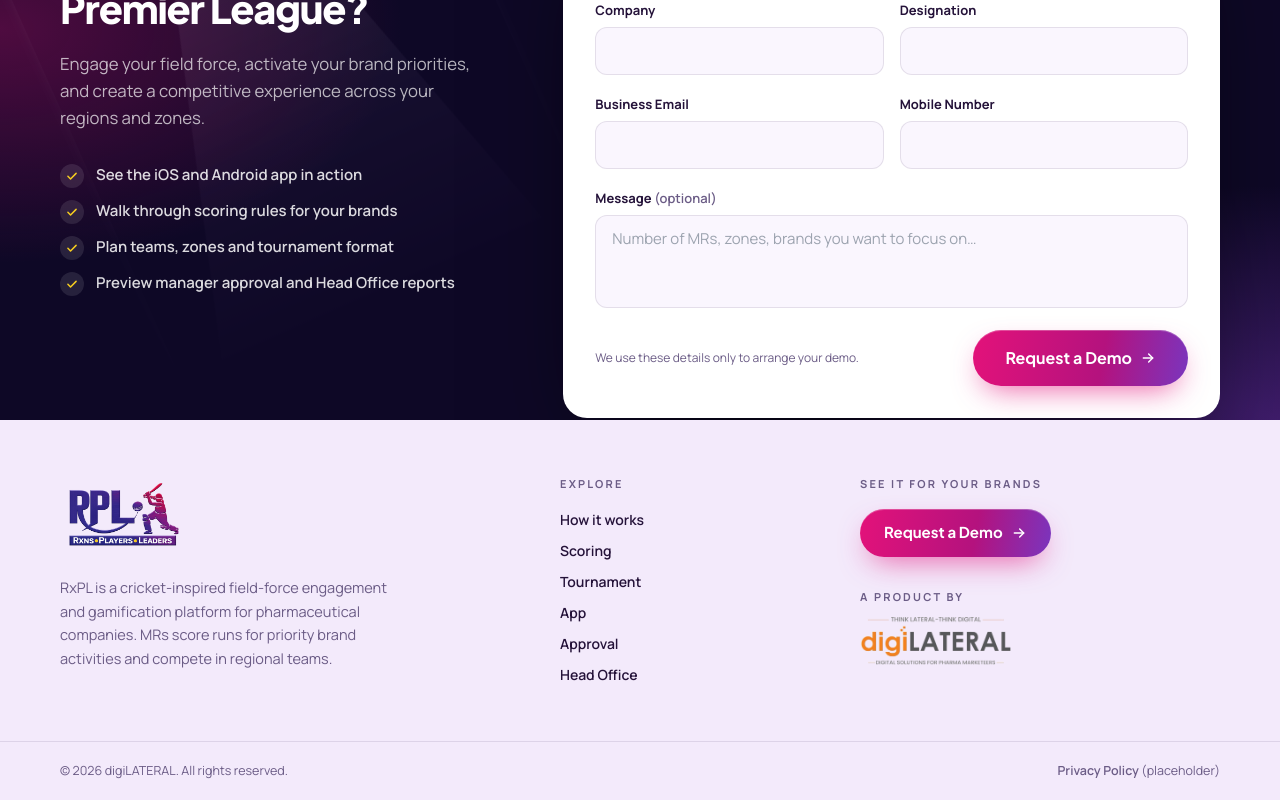
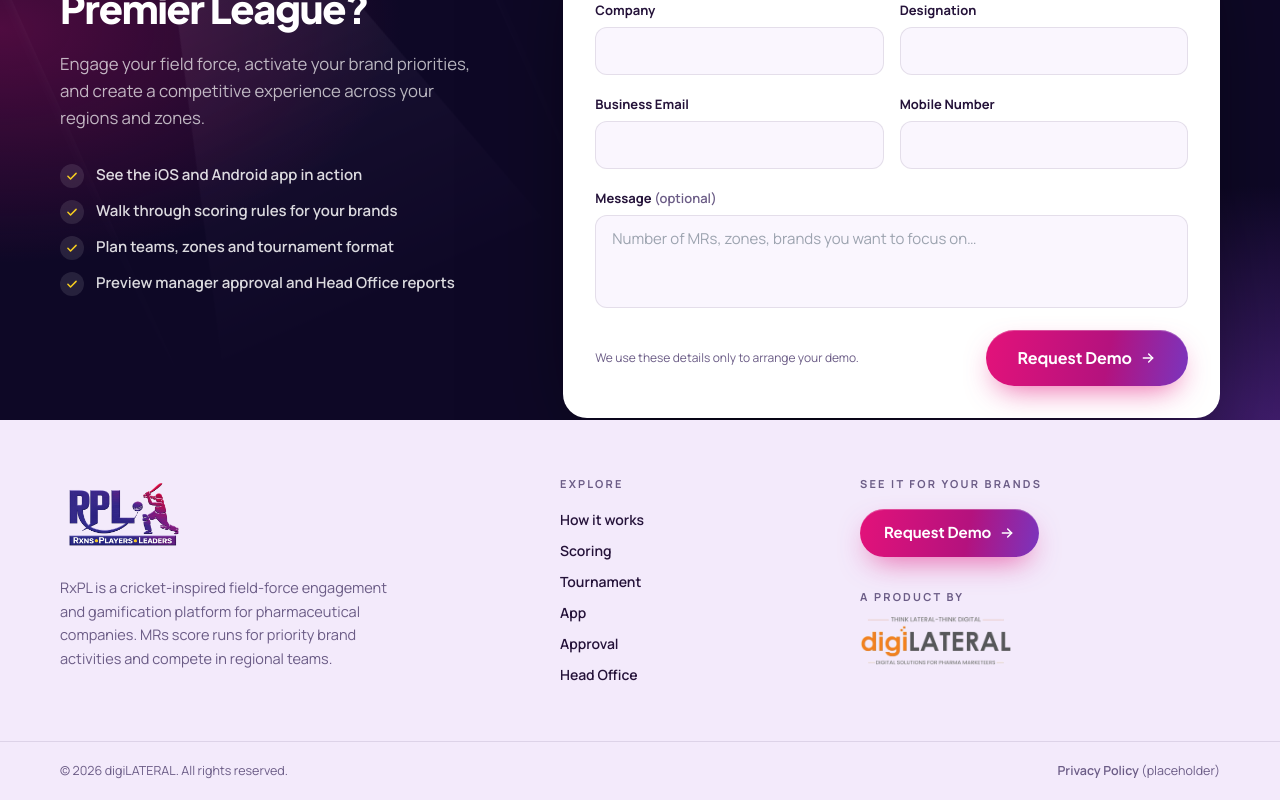
Before and after one commit to Rohan9833/rxpl-microsite, a React (Vite) app in the folder frontend/: page / in a window 1280 px wide. Shown: the part 4665-5465 px from the top of the page. Built offline with nearby package versions, Linux system fonts and the light colour scheme.

Commit message:
Rename Request a Demo buttons to Request Demo

```diff
--- a/frontend/src/sections3.jsx
+++ b/frontend/src/sections3.jsx
@@ -264,7 +264,7 @@ export function Demo() {
                 <div className="flex flex-col gap-3 @tab:col-span-2 @tab:flex-row @tab:items-center @tab:justify-between">
                   <p className="text-[12px] text-muted">We use these details only to arrange your demo.</p>
                   {serverError && <p role="alert" className="text-[12.5px] font-semibold text-rose-600 @tab:col-span-2">{serverError}</p>}
-                  <Btn type="submit" icon="arrow" disabled={sending} className="h-14 px-8 text-base">{sending ? 'Sending…' : 'Request a Demo'}</Btn>
+                  <Btn type="submit" icon="arrow" disabled={sending} className="h-14 px-8 text-base">{sending ? 'Sending…' : 'Request Demo'}</Btn>
                 </div>
               </form>
             )}
@@ -294,7 +294,7 @@ export function Footer() {
         </nav>
         <div className="@desk:col-span-4">
           <div className="text-[11px] font-bold uppercase tracking-[.2em] text-muted">See it for your brands</div>
-          <Btn onClick={() => go('demo')} icon="arrow" className="mt-4">Request a Demo</Btn>
+          <Btn onClick={() => go('demo')} icon="arrow" className="mt-4">Request Demo</Btn>
           <div className="mt-8 text-[11px] font-bold uppercase tracking-[.2em] text-muted">A product by</div>
           <img src="/assets/digilateral.png" alt="digiLATERAL — Think Lateral, Think Digital. Digital solutions for pharma marketeers" className="mt-3 h-12 w-auto" />
         </div>
```
